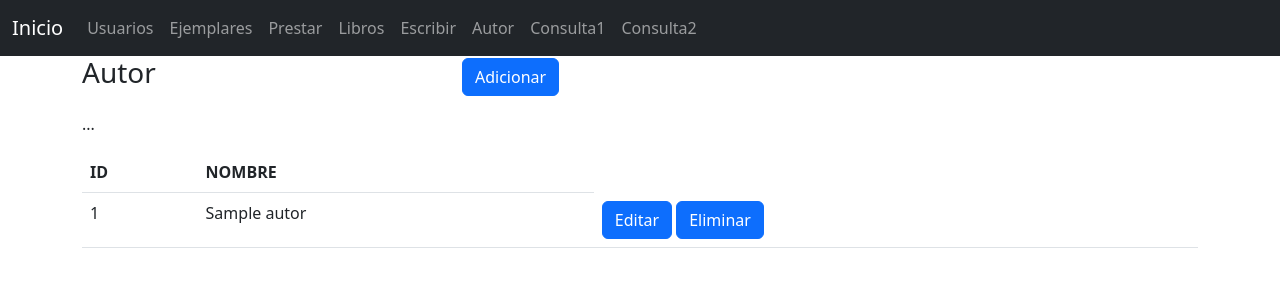
After one commit to keiners1999/Actividad3erCorte_BD, a Django app: page /autor/listAutor in a window 1280 px wide. The commit adds this page. Shown: the top 300 px of the page. Run offline with Django 4.2, Linux system fonts and the light colour scheme; tables that the repository leaves empty hold one stand-in row (values such as "Sample post").

Commit message:
en proceso

```diff
--- a/TrabajoBD/urls.py
+++ b/TrabajoBD/urls.py
@@ -23,4 +23,5 @@ urlpatterns = [
     path('ejemplares/', include(('apps.ejemplares.urls'), namespace= 'ejemplares')),
     path('libros/', include(('apps.libros.urls'), namespace= 'libros')),
     path('escribir/', include(('apps.libros.urls'), namespace= 'escribir')),
+    path('autor/', include(('apps.libros.urls'), namespace= 'autor')),
 ]
--- a/apps/ejemplares/models.py
+++ b/apps/ejemplares/models.py
@@ -10,7 +10,7 @@ class Ejemplares(models.Model):
     localizacion = models.CharField(max_length=30)
 
     def __str__(self):
-        return self.CodigoLibro
+        return self.CodigoLibro.titulo
 
 
 class Prestar(models.Model):
--- a/apps/libros/models.py
+++ b/apps/libros/models.py
@@ -9,8 +9,16 @@ class Libro(models.Model):
     editorial = models.CharField(max_length=30)
     isbn = models.CharField(max_length=30)
 
+    def __str__(self):
+        return self.titulo
+
+
 class Autor(models.Model):
     nombre = models.CharField(max_length=30)
+
+    def __str__(self):
+        return self.nombre
+
 
 
 class Escribir(models.Model):
--- a/apps/libros/urls.py
+++ b/apps/libros/urls.py
@@ -8,10 +8,17 @@ urlpatterns = [
     path('updateLibro/<int:id>', views.updateLibros, name= 'updateLibro'),
     path('deleteLibro/<int:id>', views.deleteLibros, name= 'deleteLibro'),
 
+    ##########ESCRIBIR#################
     path('listEscribir', views.listEscribir, name= 'listEscribir'),
     path('createLibro', views.createLibro, name= 'createEscribir'),
     path('updateEscribir/<int:id>', views.updateEscribir, name= 'updateEscribir'),
     path('deleteEscribir/<int:id>', views.deleteEscribir, name= 'deleteEscribir'),
 
+    ###########AUTOR########################
+    path('listAutor', views.listAutor, name= 'listAutor'),
+    path('createAutor', views.createAutor, name= 'createAutor'),
+    path('updateAutor/<int:id>', views.updateAutor, name= 'updateAutor'),
+    path('deleteAutor/<int:id>', views.deleteAutor, name= 'deleteAutor'),
+
 
 ]
--- a/apps/libros/views.py
+++ b/apps/libros/views.py
@@ -1,7 +1,8 @@
 from django.shortcuts import render, redirect
+from apps.libros.autorForm import AutorForm
 from apps.libros.escribirForm import EscribirForm
 
-from apps.libros.models import Escribir, Libro
+from apps.libros.models import Autor, Escribir, Libro
 from apps.libros.librosForm import LibrosForm
 
 # Create your views here.
@@ -66,3 +67,34 @@ def deleteEscribir(request, id):
     escribir = Escribir.objects.get(id=id)
     escribir.delete()
     return redirect('escribir:listEscribir')
+
+##########################AUTOR#################
+def listAutor(request):
+    autor = Autor.objects.all().order_by('id')
+    return render (request, 'autor/listAutor.html', {'autor':autor})
+
+def createAutor(request):
+    if request.method == 'POST':
+        form = AutorForm(request.POST)
+        if form.is_valid():
+            form.save()
+        return redirect('autor:listAutor')
+    else:
+        form = AutorForm()
+    return render(request, 'autor/formAutor.html', {'form': form})
+
+def updateAutor(request,id):
+    autor = Autor.objects.get(id=id)
+    if request.method == 'GET':
+        form = AutorForm(instance=autor)
+    else:
+        form = AutorForm(request.POST, instance=autor)
+        if form.is_valid():
+            form.save()
+            return redirect('autor:listAutor')
+    return render(request, 'autor/formAutor.html', {'form': form})
+
+def deleteAutor(request, id):
+    autor = Autor.objects.get(id=id)
+    autor.delete()
+    return redirect('autor:listAutor')
--- /dev/null
+++ b/templates/autor/listAutor.html
@@ -0,0 +1,52 @@
+{% extends 'base.html' %}
+
+{% block content %}
+
+    <h1 class="pull-right">
+        <div class="row">
+            <div class="col-4">
+                <h3>Autor</h3>
+            </div>
+
+            <div class="col-4">
+                <a href="{% url 'autor:createAutor' %}" class="btn btn-primary pull-rigth" style = "margin-top: -10px; margin-bottom: 5px">Adicionar</a>
+            </div>
+
+        </div>
+
+    </h1>
+
+
+    <table class="table table-success table-striped">
+        ...
+      </table>
+            {% if autor %}
+                <table class="table">
+                    <thead>
+                    <tr>
+                        <th scope="col">ID</th>
+                        <th scope="col">NOMBRE</th>
+                    </tr>
+                    </thead>
+                    <tbody>
+
+                {% for i in autor %}
+                    <tr>
+                        <td>{{ i.id }}</td>
+                        <td>{{ i.nombre }}</td>
+                        <td>
+                            <a href="{% url 'autor:updateAutor' i.id %}" class="btn btn-primary">Editar</a>
+                            <a href="{% url 'autor:deleteAutor' i.id %}" class="btn btn-primary">Eliminar</a>
+                        </td>
+
+                    </tr>
+
+                {% endfor %}
+            {% else %}
+                <h3>No existen registros de Autores</h3>
+
+            {% endif %}
+        </tbody>
+      </table>
+
+{% endblock %}
--- a/templates/base.html
+++ b/templates/base.html
@@ -39,7 +39,7 @@
                         <a class="nav-link" href="{% url 'escribir:listEscribir' %}">Escribir</a>
                     </li>
                     <li class="nav-item">
-                        <a class="nav-link" href="">Autor</a>
+                        <a class="nav-link" href="{% url 'autor:listAutor' %}">Autor</a>
                     </li>
                     <li class="nav-item">
                         <a class="nav-link" href="">Consulta1</a>
--- a/templates/libro/listLibros.html
+++ b/templates/libro/listLibros.html
@@ -20,7 +20,7 @@
     <table class="table table-success table-striped">
         ...
       </table>
-            {% if usuarios %}
+            {% if libros %}
                 <table class="table">
                     <thead>
                     <tr>
@@ -43,8 +43,8 @@
                         <td>{{ i.editorial }}</td>
                         <td>{{ i.isbn }}</td>
                         <td>
-                        <a href="{% url 'libros:updateLibros' i.id %}" class="btn btn-primary">Editar</a>
-                        <a href="{% url 'libros:deleteLibros' i.id %}" class="btn btn-primary">Eliminar</a>
+                        <a href="{% url 'libros:updateLibro' i.id %}" class="btn btn-primary">Editar</a>
+                        <a href="{% url 'libros:deleteLibro' i.id %}" class="btn btn-primary">Eliminar</a>
                         </td>
 
                     </tr>
```
Also changed, not shown: apps/libros/autorForm.py (+19 -0 lines), templates/autor/formAutor.html (added, +13 -0 lines), templates/prestar/listPrestar.html (+6 -6 lines).
